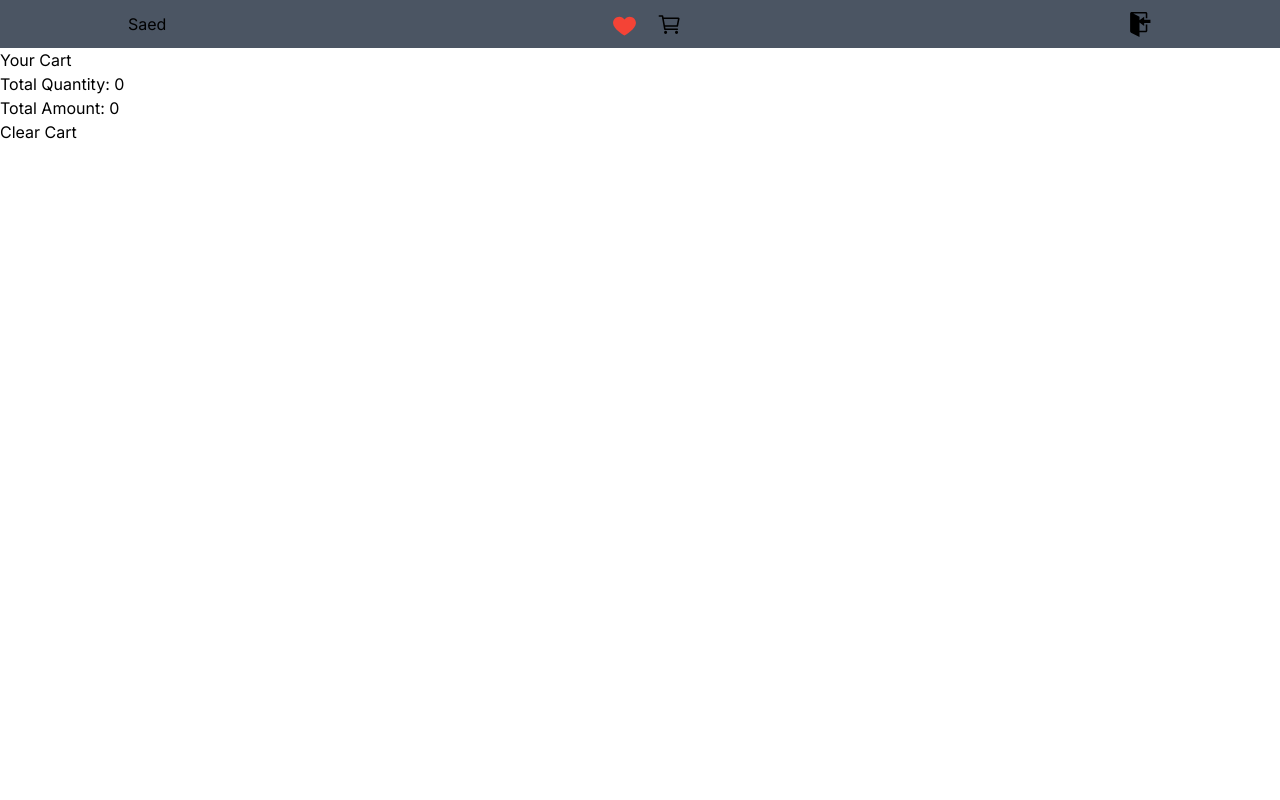
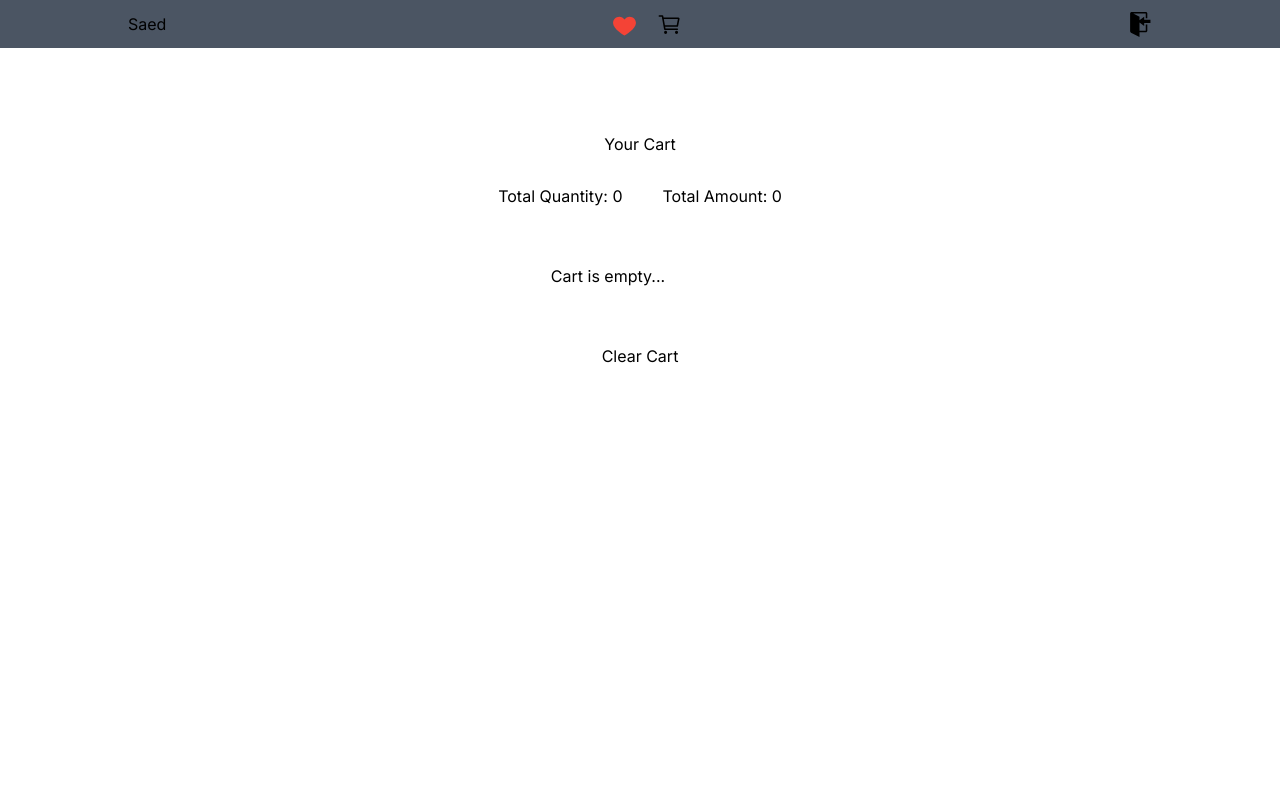
Before and after one commit to Saedddd/E-commerce, a Next.js app: page /cart in a window 1280 px wide. Shown: the top 800 px of the page. Built offline with nearby package versions, Linux system fonts and the light colour scheme.

Commit message:
Update the shopping cart

```diff
--- a/src/app/cart/page.tsx
+++ b/src/app/cart/page.tsx
@@ -3,7 +3,12 @@
 import React from 'react';
 import { useSelector, useDispatch } from 'react-redux';
 import { removeFromCart, clearCart, selectCartItems } from '@/features/AddToCart/cartSlice';
+
+
 import CartItem from '@/entities/cartItem/cartItem';
+
+
+
 
 const CartPage: React.FC = () => {
   const cartItems = useSelector(selectCartItems);
@@ -18,17 +23,32 @@ const CartPage: React.FC = () => {
   };
 
   return (
-    <div>
-      <h2>Your Cart</h2>
-      <ul>
-      {cartItems.map((item:any) => (
-        <CartItem key={item.id.toString()} item={item} onRemove={handleRemoveFromCart} />
-      ))}
-      </ul>
-      <p>Total Quantity: {cartItems.reduce((total, item) => total + item.cartQuantity, 0)}</p>
-      <p>Total Amount: {cartItems.reduce((total, item) => total + item.price * item.cartQuantity, 0)}</p>
-      <button onClick={handleClearCart}>Clear Cart</button>
+    <div className="flex justify-center ">
+        <div className='w-96 h-screen my-14'>
+          <h2 className='text-center my-7'>Your Cart</h2>
+
+            <div className="flex justify-center">
+                <p className='px-5'>Total Quantity: {cartItems.reduce((total, item) => total + item.cartQuantity, 0)}</p>
+                <p className='px-5'>Total Amount: {cartItems.reduce((total, item) => total + item.price * item.cartQuantity, 0)}</p>
+            </div>
+
+
+          <ul className='w-80'>
+
+          {cartItems.length > 0 ? (
+              cartItems.map((item: any) => (
+                <CartItem key={item.id.toString()} item={item} onRemove={handleRemoveFromCart} />
+              ))
+            ) : (
+              <p className='py-14 text-center '>Cart is empty...</p>
+            )}
+          </ul>
+
+          <button  className="flex m-auto" onClick={handleClearCart}>Clear Cart</button>
+
+      </div>
     </div>
+
   );
 };
 
--- a/src/entities/cartItem/cartItem.tsx
+++ b/src/entities/cartItem/cartItem.tsx
@@ -1,5 +1,11 @@
 import React from 'react';
+
+
 import { CartItem as CartItemType } from '@/features/AddToCart/types';
+
+
+import { MdDeleteOutline } from "react-icons/md";
+import { IoPricetagOutline } from "react-icons/io5";
 
 interface CartItemProps {
   item: CartItemType;
@@ -8,9 +14,18 @@ interface CartItemProps {
 
 const CartItem: React.FC<CartItemProps> = ({ item, onRemove }) => {
   return (
-    <li>
-      {item.title} - {item.price} - Quantity: {item.cartQuantity}
-      <button onClick={() => onRemove(item.id)}>Remove</button>
+    <li className='text-xs m-5'>
+      <li>
+        {item.title}
+      </li>
+      <li className='flex'>
+        <IoPricetagOutline size={10} /> {item.price}
+      </li>
+      <li>
+        Quantity: {item.cartQuantity}
+      </li>
+
+      <button className='m-auto' onClick={() => onRemove(item.id)}><MdDeleteOutline size={20}/></button>
     </li>
   );
 };
```
